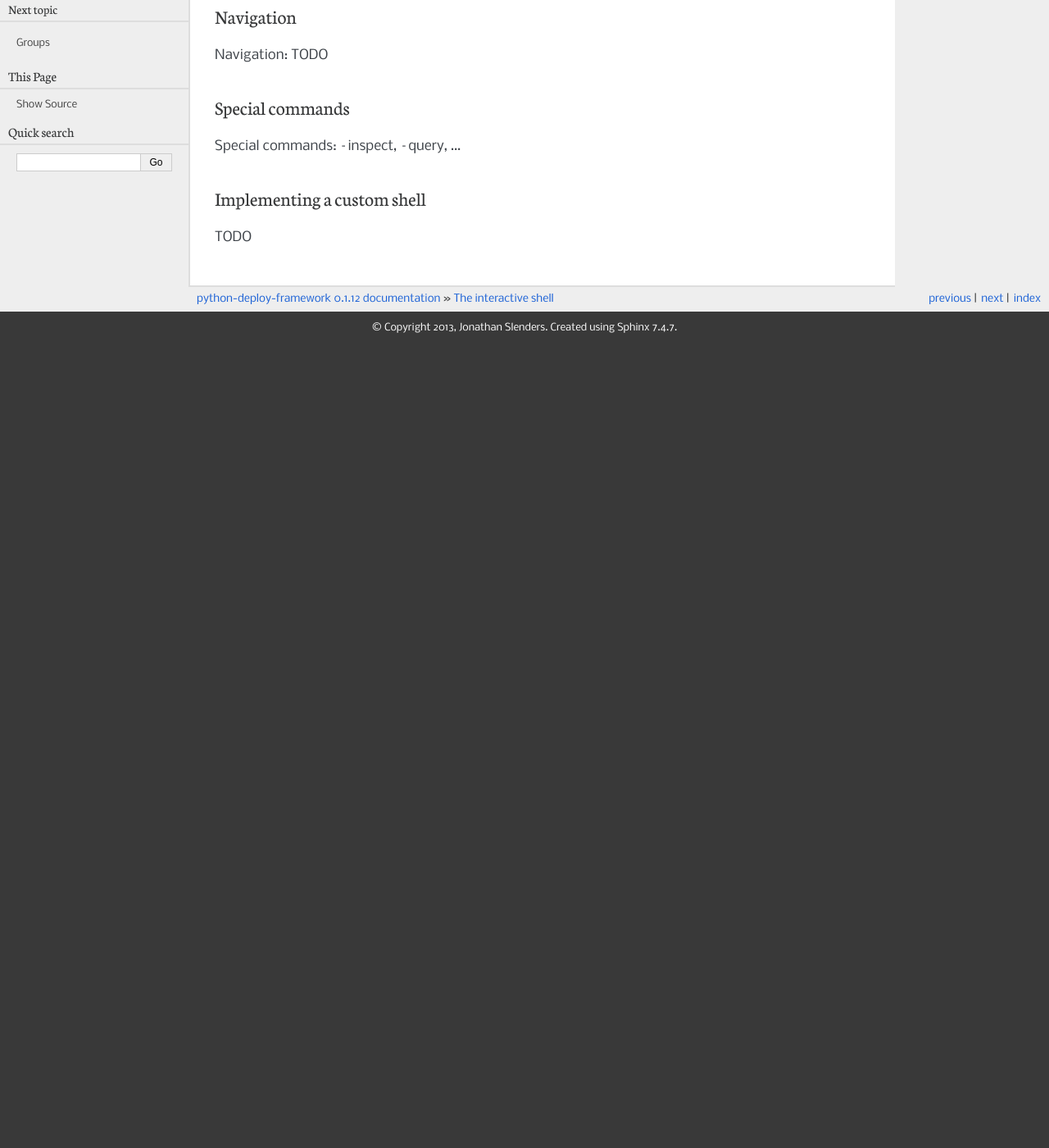
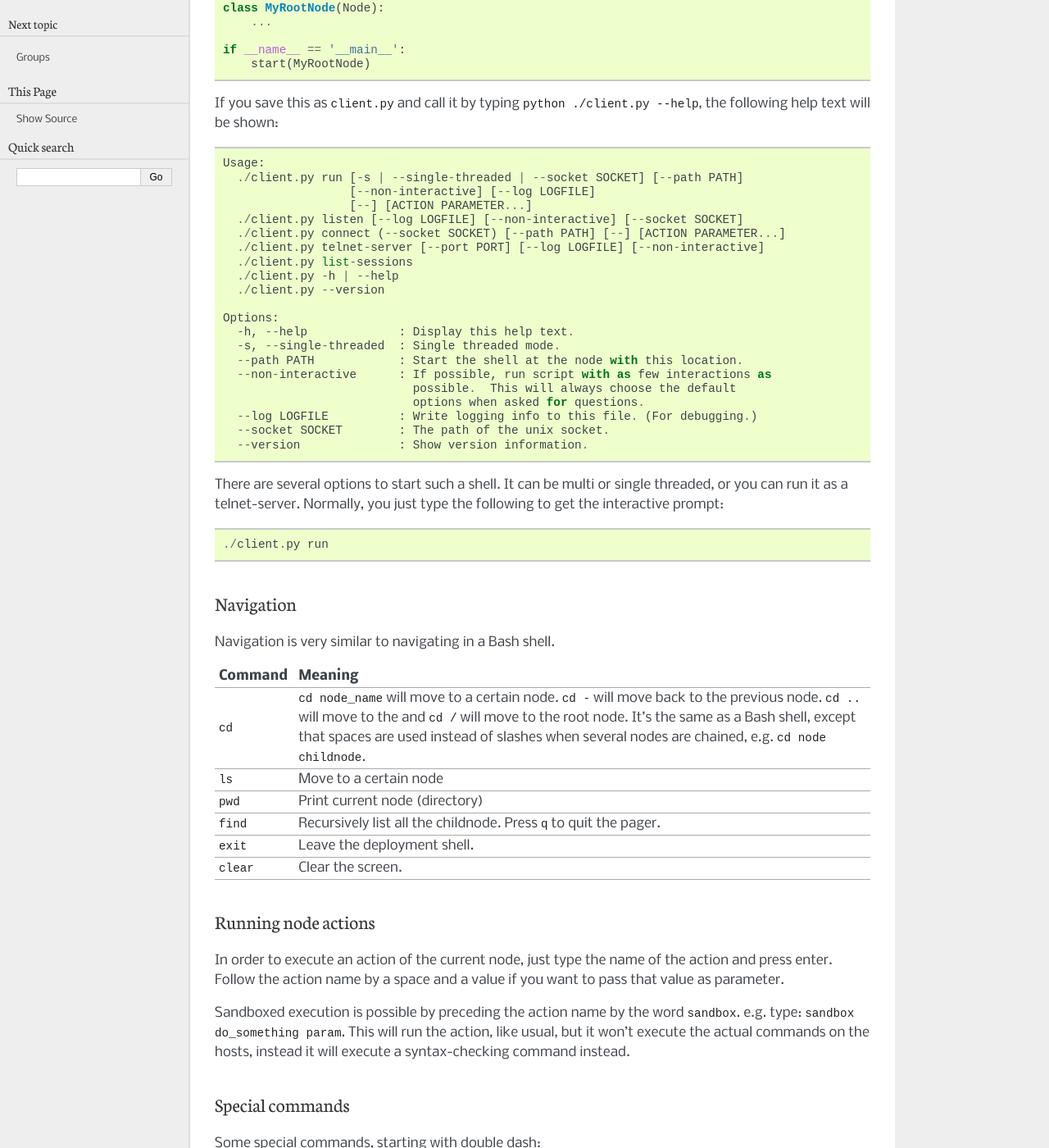
Before and after one commit to jonathanslenders/python-deployer, a Sphinx documentation site: the page built from docs/pages/interactive_shell.rst, in a window 1280 px wide and 1400 px high, scrolled down 265 px. Shown: the whole window at 82% size. Built offline with Sphinx 7.4.7, drawn with Linux system fonts in a browser that asks for light colours; before the commit the page ends 900 px from its top, so only the background shows below that; some of the changed text lies outside the part shown.

Commit message:
interactive shell documentation.

```diff
--- a/docs/pages/interactive_shell.rst
+++ b/docs/pages/interactive_shell.rst
@@ -1,25 +1,127 @@
 .. _interactive-shell:
+
 
 The interactive shell
 =====================
 
-Creating an interactive shell from a node tree.
+It's very easy to create an interactive command line shell from a node tree.
+Suppose that you have a `deployer.node.Node` called ``MyRootNode``, then you
+can create a shell by making an executable file like this:
 
 ::
 
+    #!/usr/bin/env python
+    from deployer.client import start
+    from deployer.node import Node
+
+    class MyRootNode(Node):
+        ...
+
     if __name__ == '__main__':
-        from deployer.client import start
         start(MyRootNode)
+
+If you save this as ``client.py`` and call it by typing ``python ./client.py
+--help``, the following help text will be shown:
+
+::
+
+    Usage:
+      ./client.py run [-s | --single-threaded | --socket SOCKET] [--path PATH]
+                      [--non-interactive] [--log LOGFILE]
+                      [--] [ACTION PARAMETER...]
+      ./client.py listen [--log LOGFILE] [--non-interactive] [--socket SOCKET]
+      ./client.py connect (--socket SOCKET) [--path PATH] [--] [ACTION PARAMETER...]
+      ./client.py telnet-server [--port PORT] [--log LOGFILE] [--non-interactive]
+      ./client.py list-sessions
+      ./client.py -h | --help
+      ./client.py --version
+
+    Options:
+      -h, --help             : Display this help text.
+      -s, --single-threaded  : Single threaded mode.
+      --path PATH            : Start the shell at the node with this location.
+      --non-interactive      : If possible, run script with as few interactions as
+                               possible.  This will always choose the default
+                               options when asked for questions.
+      --log LOGFILE          : Write logging info to this file. (For debugging.)
+      --socket SOCKET        : The path of the unix socket.
+      --version              : Show version information.
+
+There are several options to start such a shell. It can be multi or single
+threaded, or you can run it as a telnet-server. Normally, you just type the
+following to get the interactive prompt:
+
+::
+
+    ./client.py run
 
 
 Navigation
 ----------
 
-Navigation: TODO
+Navigation is very similar to navigating in a Bash shell.
+
++-------------+--------------------------------------------------------------+
+| Command     | Meaning                                                      |
++=============+==============================================================+
+| ``cd``      | ``cd node_name`` will move to a certain node. ``cd -`` will  |
+|             | move back to the previous node. ``cd ..`` will move to the   |
+|             | and ``cd /`` will move to the root node. It's the same as a  |
+|             | Bash shell, except that spaces are used instead of slashes   |
+|             | when several nodes are chained, e.g. ``cd node childnode``.  |
++-------------+--------------------------------------------------------------+
+| ``ls``      | Move to a certain node                                       |
++-------------+--------------------------------------------------------------+
+| ``pwd``     | Print current node (directory)                               |
++-------------+--------------------------------------------------------------+
+| ``find``    | Recursively list all the childnode. Press ``q`` to quit the  |
+|             | pager.                                                       |
++-------------+--------------------------------------------------------------+
+| ``exit``    | Leave the deployment shell.                                  |
++-------------+--------------------------------------------------------------+
+| ``clear``   | Clear the screen.                                            |
++-------------+--------------------------------------------------------------+
+
+Running node actions
+--------------------
+
+In order to execute an action of the current node, just type the name of the
+action and press enter. Follow the action name by a space and a value if you
+want to pass that value as parameter.
+
+Sandboxed execution is possible by preceding the action name by the word
+``sandbox``. e.g. type: ``sandbox do_something param``. This will run the
+action, like usual, but it won't execute the actual commands on the hosts,
+instead it will execute a syntax-checking command instead.
+
 
 Special commands
 ----------------
-Special commands: --inspect, --query, ...
+
+Some special commands, starting with double dash:
+
++-------------------+--------------------------------------------------------+
+| Command           | Meaning                                                |
++===================+========================================================+
+| ``--inspect``     | Show information about the current node.               |
+|                   |                                                        |
+|                   | This displays the file where the node has been defined,|
+|                   | the hosts that are bound to this node and the list of  |
+|                   | actions child nodes that it contains.                  |
++-------------------+--------------------------------------------------------+
+| ``--source-code`` | Display the source code of the current node.           |
++-------------------+--------------------------------------------------------+
+| ``--connect``     | Open an interactive (bash) shell on a host of this     |
+|                   | node. It will ask which host to connect if there are   |
+|                   | several hosts in this node.                            |
++-------------------+--------------------------------------------------------+
+| ``--version``     | Show version information.                              |
++-------------------+--------------------------------------------------------+
+
+For ``--inspect``, ``--source-code`` and ``--connect``, it's possible to pass
+the name or path of another node as parameter. E.g.:  ``--connect node
+child_node``.
+
 
 Implementing a custom shell
 ---------------------------
```
